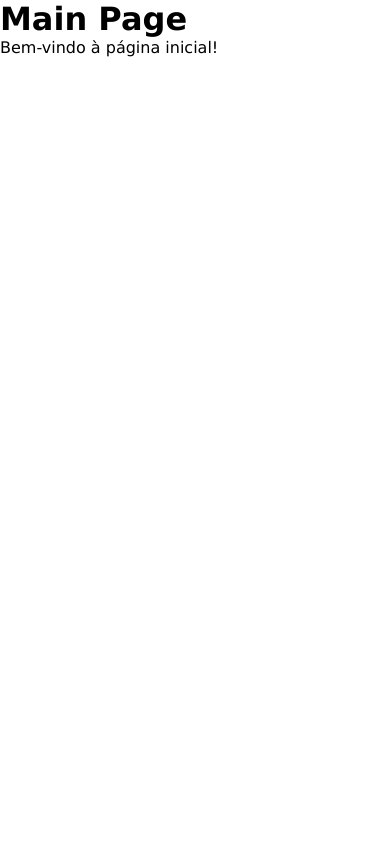
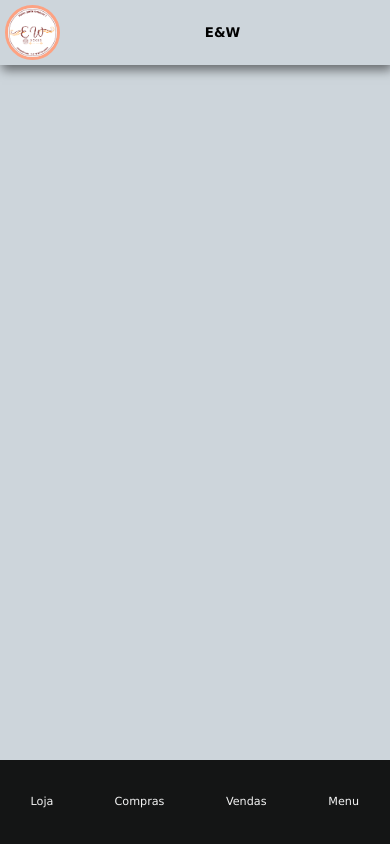
Before and after one commit to Sousa-Diin/eewdoces, a React (Vite) app: page /eewdoces/main in a window 390 px wide. Built offline with nearby package versions, Linux system fonts and the light colour scheme.

Commit message:
begin create pages

```diff
--- a/frontend/src/AppRouter.jsx
+++ b/frontend/src/AppRouter.jsx
@@ -1,4 +1,5 @@
 import {
+      HashRouter,
      BrowserRouter as Router,
      Navigate,
      Route,
@@ -6,7 +7,7 @@ import {
     } from "react-router-dom";
 
 import Login from './pages/login/Login';
-import Store from './pages/Store';
+import Store from './pages/main/Store';
 import MyBusiness from "./pages/MyBusiness";
 
 
--- /dev/null
+++ b/frontend/src/components/header/Header.css
@@ -0,0 +1,46 @@
+header{
+  box-shadow: 2px 5px 10px rgb(0,0,0,.5);
+}
+
+img {
+  width: 55px;
+  height: 55px;
+  border-radius: 50%;
+  border: 3px solid #fda282;
+
+}
+
+h1 {
+  font-size: smaller;
+  margin: 0 auto;
+}
+
+
+@media only screen and (min-width: 768px) and (max-width: 1440px) {
+  header{
+    display: flex;
+    flex-direction: row;
+    justify-content: flex-start;
+    align-items: center;
+    padding: 5px;
+    min-width: 100dvw;
+    min-height: 10dvh;
+    background-color: #cdd5db;
+    position: fixed;
+  }
+}
+
+@media only screen and (min-width: 190px) and (max-width: 650px) {
+  header{
+    display: flex;
+    flex-direction: row;
+    justify-content: flex-start;
+    align-items: center;
+    padding: 5px;
+    min-width: 100dvw;
+    min-height: 30px;
+    background-color: #cdd5db;
+    position: fixed;
+    top: 0;
+  }
+}
--- /dev/null
+++ b/frontend/src/components/header/Header.jsx
@@ -0,0 +1,14 @@
+import './Header.css';
+import logo from '../../assets/img/eewdoces_adesivo_com_arco.png';
+
+function Header () {
+  const title = 'E&W';
+  return (
+    <header>
+      <img src={logo} alt="logo da loja"/>
+      <h1>{title}</h1>
+    </header>
+  );
+}
+
+export default Header;
--- /dev/null
+++ b/frontend/src/components/menu/MenuPrincipal.css
@@ -0,0 +1,70 @@
+
+
+section{
+  width: 100%;
+}
+
+ul{
+  width: 50%;
+}
+
+li{
+  list-style: none;
+}
+section, ul{
+  display: flex;
+  justify-content: space-around;
+
+}
+
+
+@media only screen and (min-width: 768px) and (max-width: 1440px) {
+  footer {
+    position: fixed;
+    right: 0;
+    top: 13vh;
+    height: 90vh;
+    display: flex;
+    flex-flow: column;
+    justify-content: space-between;
+    align-items: center;
+    width: 20%;
+    background-color: #071739;
+    color: #fff;
+  }
+
+  section, ul{
+    height: 80vh;
+    flex-direction: column;
+    align-content: space-around;gap: 20px; /* Define o espaço entre os elementos */
+    align-items: center; /* Alinha os itens no centro (opcional) */
+
+  }
+
+  ul{
+    align-items: flex-start;
+  }
+
+}
+
+
+@media only screen and (min-width: 190px) and (max-width: 768px){
+  footer {
+    position: absolute;
+    bottom: 0;
+    display: flex;
+    flex-flow: row;
+    justify-content: space-around;
+    align-items: center;
+    width: 100%;
+    bottom: 0;
+    height: 10vh;
+    background-color: rgb(0,0,0,.9);
+  }
+
+  li{
+    font-size: .7em;
+    color: #f2f2f2;
+  }
+
+}
--- /dev/null
+++ b/frontend/src/components/menu/MenuPrincipal.jsx
@@ -0,0 +1,20 @@
+import './MenuPrincipal.css';
+
+function MenuPrincipal (){
+  return (
+    <footer>
+      <section >
+        <ul>
+          <li >Loja</li>
+          <li >Compras</li>
+        </ul>
+        <ul>
+          <li>Vendas</li>
+          <li>Menu</li>
+        </ul>
+      </section>
+    </footer>
+  );
+}
+
+export default MenuPrincipal;
--- a/frontend/src/pages/Store.jsx
+++ /dev/null
@@ -1,10 +0,0 @@
-function Store() {
-  return (
-    <div>
-      <h1>Main Page</h1>
-      <p>Bem-vindo à página inicial!</p>
-    </div>
-  );
-}
-
-export default Store;
--- a/frontend/src/App.css
+++ b/frontend/src/pages/login/Login.css
@@ -11,7 +11,7 @@
     width: 100%;
     height: 100vh;
     background-color: #071739;
-    background-image: url('../src/assets/design/background-desktop.png');
+    background-image: url('../../../src/assets/design/background-desktop.png');
     background-size: cover; /* A imagem cobre toda a tela */
     background-position: center; /* Centraliza a imagem */
     background-repeat: no-repeat; /* Evita a repetição da imagem */ height: 100vh; /* Altura total da janela de visualização */
@@ -111,7 +111,7 @@
     width: 100dvw;
     height: 100dvh;
     background-color: #071739;
-    background-image: url('../src/assets/design/background-mobile.png');
+    background-image: url('../../../src/assets/design/background-mobile.png');
     background-size: cover; /* A imagem cobre toda a tela */
     background-position: center; /* Centraliza a imagem */
     background-repeat: no-repeat; /* Evita a repetição da imagem */ height: 100vh; /* Altura total da janela de visualização */
--- a/frontend/src/pages/login/Login.jsx
+++ b/frontend/src/pages/login/Login.jsx
@@ -1,6 +1,6 @@
 import React, { useState } from 'react';
 import { useNavigate } from 'react-router-dom';
-import '../../../src/App.css'
+import './Login.css'
 
 function Login() {
   const navigate = useNavigate();
--- /dev/null
+++ b/frontend/src/pages/main/Store.css
@@ -0,0 +1,12 @@
+@media only screen and (min-width: 190px) and (max-width: 650px) {
+  .main-menu {
+    display: flex;
+    flex-direction: row;
+    justify-content: center;
+    align-items: center;
+    min-width: 100dvw;
+    min-height: 100dvh;
+    background-color: #cdd5db;
+
+  }
+}
--- /dev/null
+++ b/frontend/src/pages/main/Store.jsx
@@ -0,0 +1,14 @@
+import Header from '../../components/header/Header';
+import MenuPrincipal from '../../components/menu/MenuPrincipal';
+import './Store.css'
+
+function Store() {
+  return (
+    <main className='main-menu'>
+     <Header/>
+     <MenuPrincipal/>
+    </main>
+  );
+}
+
+export default Store;
```
Also changed, not shown: frontend/src/assets/img/eewdoces_adesivo_com_arco.png (added), frontend/src/assets/img/eewdoces_adesivo_sem_arco.png (added).
